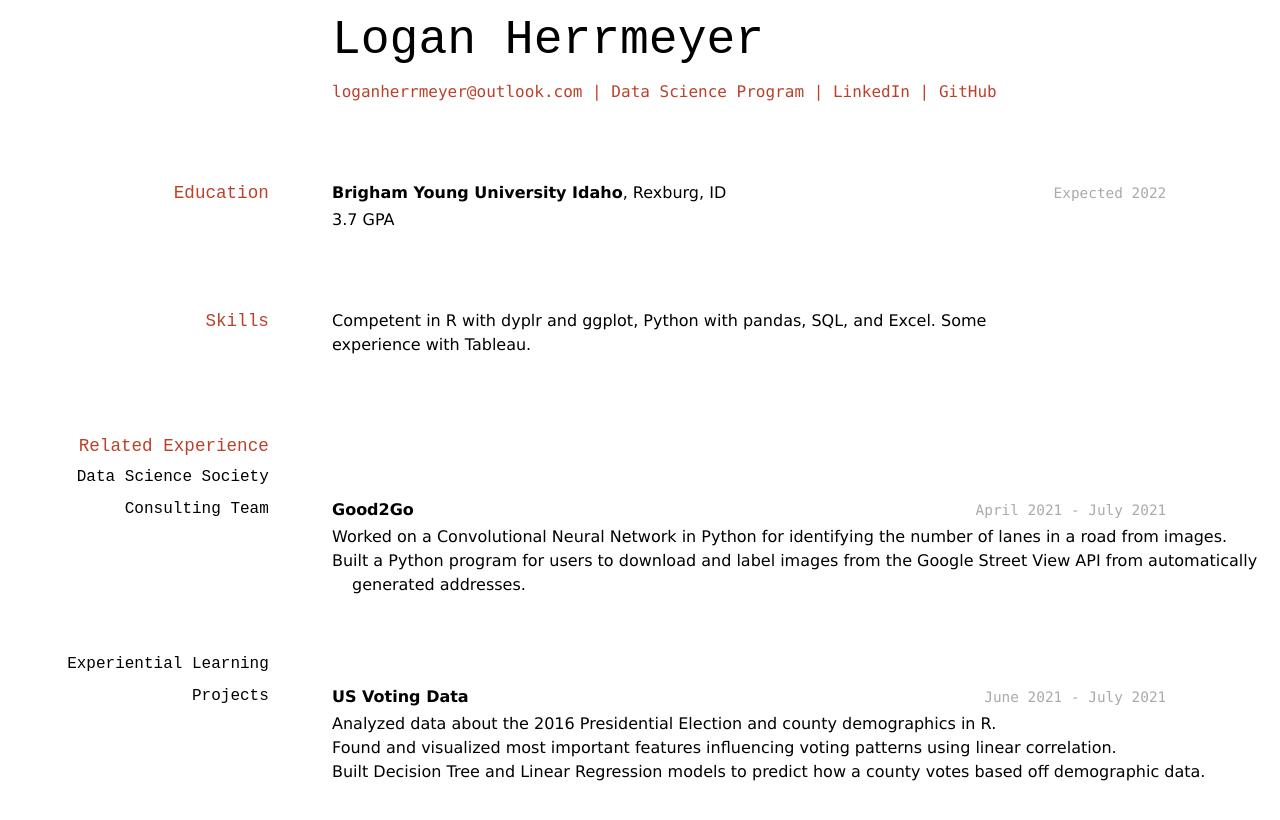
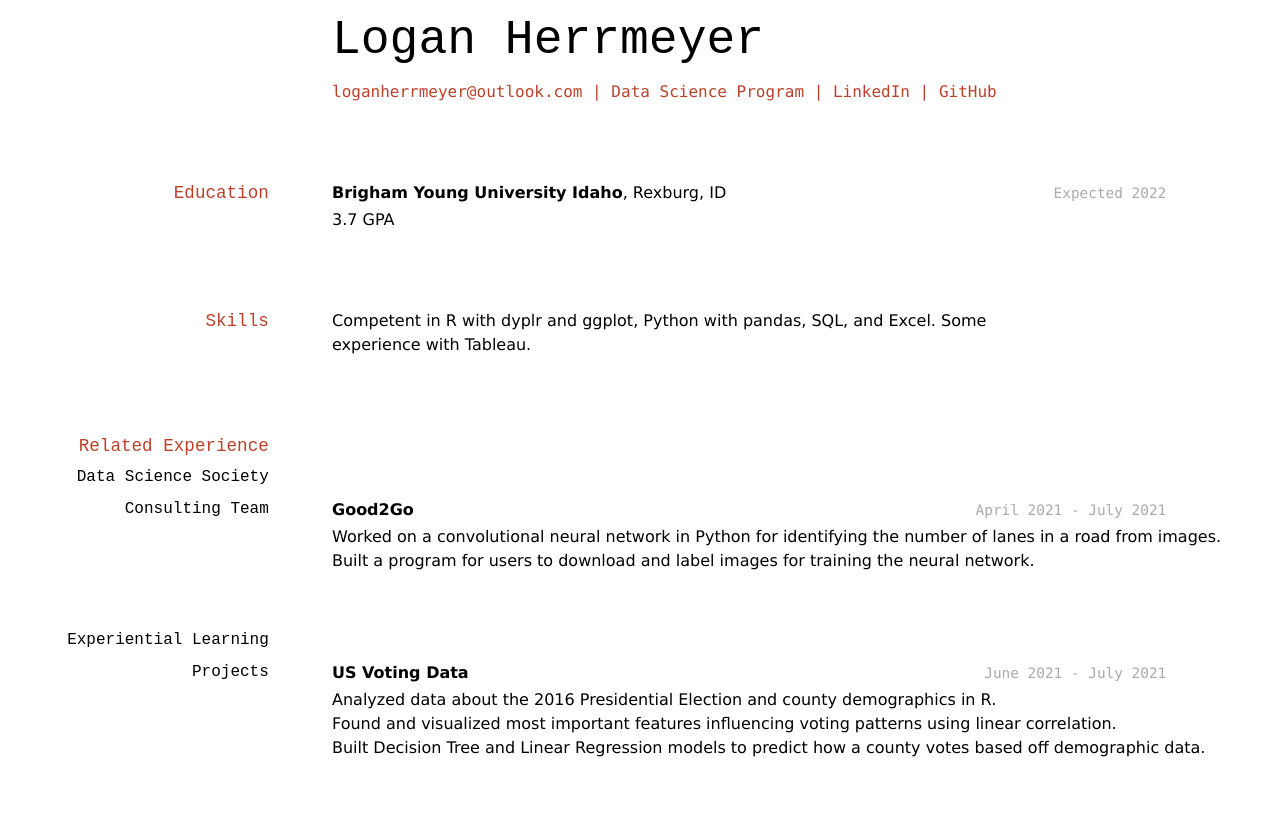
Before and after one commit to LHerrmeyer/herrmeyer_logan_resume, a Jekyll site: the page built from docs/index.md, in a window 1280 px wide. Shown: the top 820 px of the page. Built offline with Jekyll 4.4.1, drawn with Linux system fonts in a browser that asks for light colours.

Commit message:
Update index.md

```diff
--- a/docs/index.md
+++ b/docs/index.md
@@ -31,8 +31,8 @@ Competent in R with dyplr and ggplot, Python with pandas, SQL, and Excel. Some e
 `April 2021 - July 2021`
 __Good2Go__
 
-- Worked on a Convolutional Neural Network in Python for identifying the number of lanes in a road from images.
-- Built a Python program for users to download and label images from the Google Street View API from automatically generated addresses.
+- Worked on a convolutional neural network in Python for identifying the number of lanes in a road from images.
+- Built a program for users to download and label images for training the neural network.
 
 ### Experiential Learning Projects
 
```
